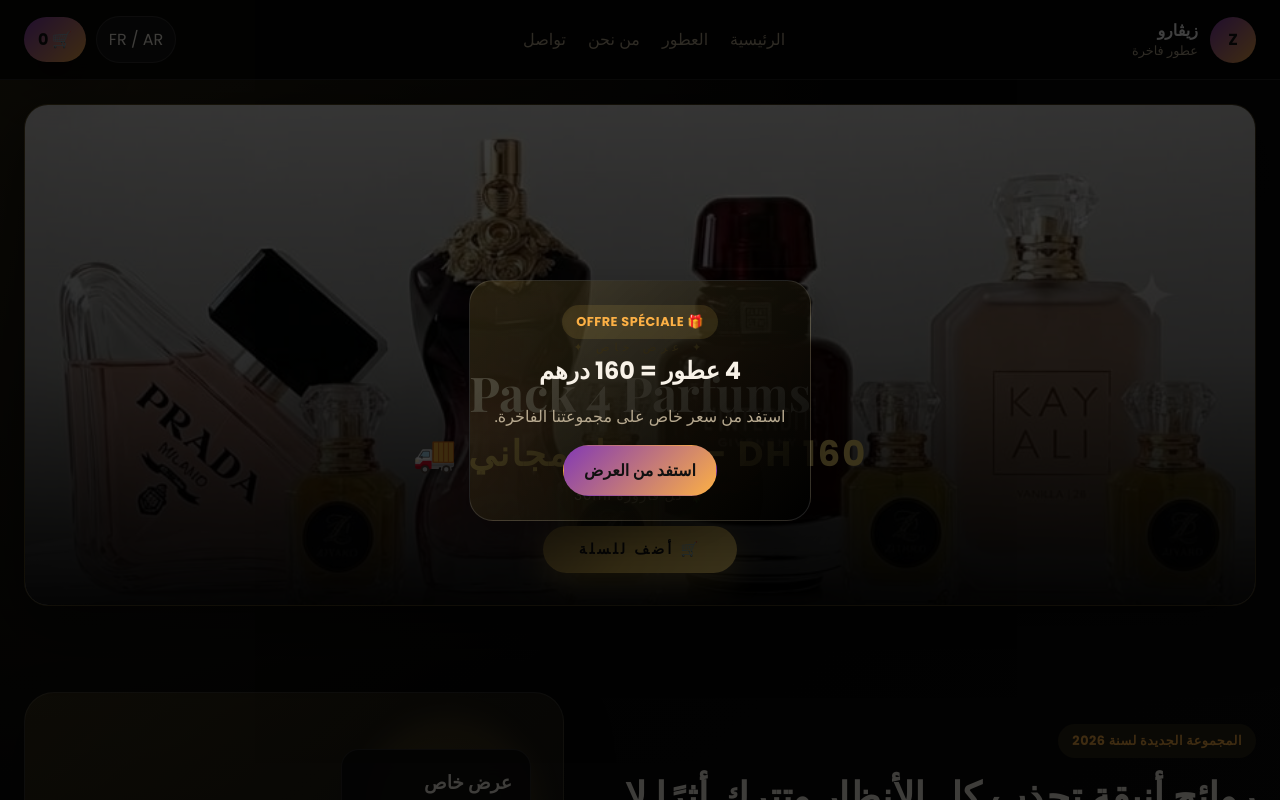
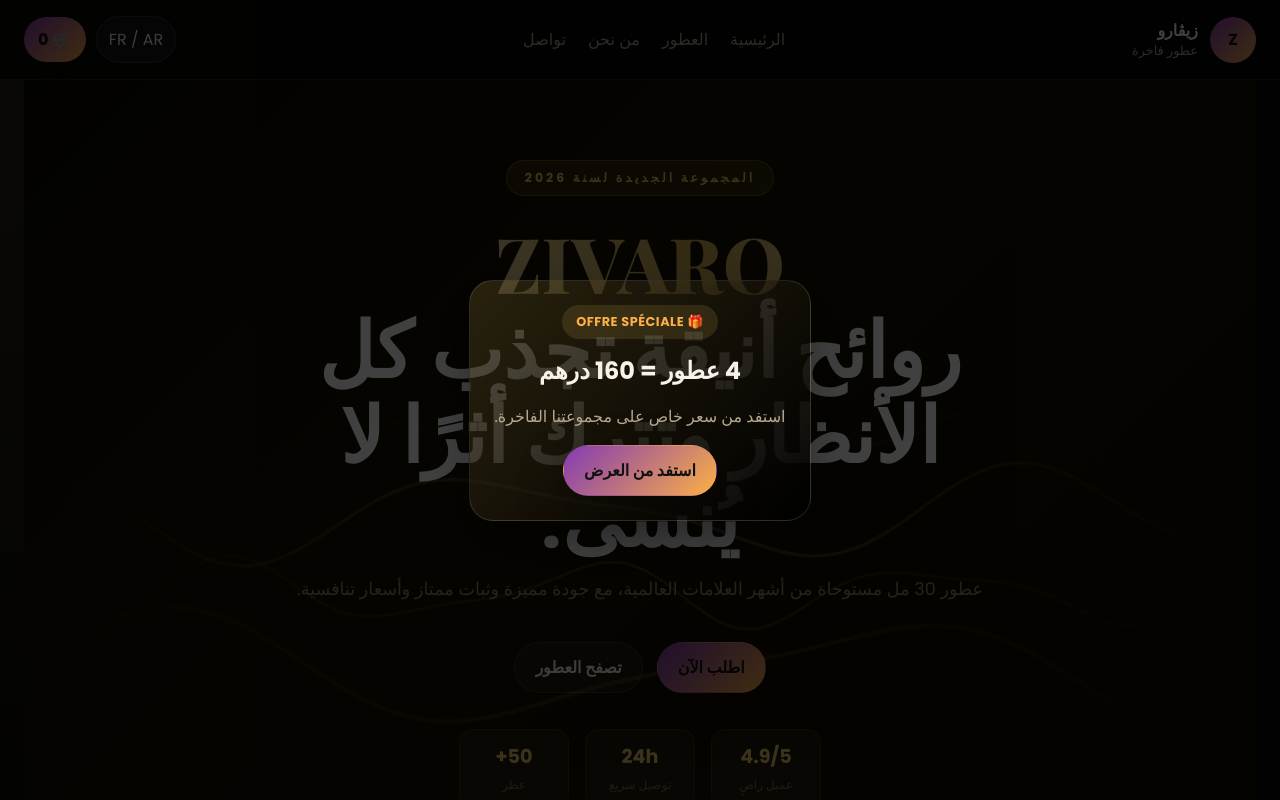
Before and after one commit to yassneyassne999-hash/zivaro_parfum, a plain HTML site: page index.html in a window 1280 px wide. Shown: the top 800 px of the page. Drawn offline with nearby package versions, Linux system fonts and the light colour scheme.

Commit message:
Update index.html

```diff
--- a/index.html
+++ b/index.html
@@ -9,6 +9,140 @@
     <link rel="preconnect" href="https://fonts.gstatic.com" crossorigin />
     <link href="https://fonts.googleapis.com/css2?family=Poppins:wght@300;400;500;600;700&family=Playfair+Display:wght@600;700;800&display=swap" rel="stylesheet" />
     <link rel="stylesheet" href="style.css" />
+    <style>
+      /* ===== WAVE ANIMATION ===== */
+      .wave-container {
+        position: relative;
+        width: 100%;
+        overflow: hidden;
+        line-height: 0;
+        margin-bottom: -2px;
+      }
+      .wave-container svg {
+        display: block;
+        width: 100%;
+      }
+      .hero-wave-wrap {
+        position: relative;
+        background: linear-gradient(135deg, #0a0800 0%, #1a1200 40%, #0d0a00 100%);
+        padding: 80px 24px 60px;
+        overflow: hidden;
+      }
+      /* موجات الكانفاس */
+      #wave-canvas {
+        position: absolute;
+        inset: 0;
+        width: 100%;
+        height: 100%;
+        pointer-events: none;
+        z-index: 0;
+      }
+      .hero-wave-content {
+        position: relative;
+        z-index: 2;
+        text-align: center;
+        max-width: 800px;
+        margin: 0 auto;
+      }
+      .hero-wave-content .pill {
+        display: inline-block;
+        padding: 8px 18px;
+        border-radius: 999px;
+        background: rgba(201,168,76,0.15);
+        color: #e8c96a;
+        font-weight: 700;
+        font-size: 0.78rem;
+        letter-spacing: 3px;
+        text-transform: uppercase;
+        margin-bottom: 24px;
+        border: 1px solid rgba(201,168,76,0.3);
+        animation: fadeUp 0.8s ease forwards 0.2s;
+        opacity: 0;
+      }
+      .hero-wave-title {
+        font-family: 'Playfair Display', serif;
+        font-size: clamp(2.2rem, 6vw, 5rem);
+        font-weight: 800;
+        color: #fff;
+        margin: 0 0 16px;
+        line-height: 1.1;
+        animation: fadeUp 0.8s ease forwards 0.4s;
+        opacity: 0;
+      }
+      .hero-wave-title .gold-word {
+        background: linear-gradient(90deg, #c9a84c, #f5e6b8, #c9a84c);
+        background-size: 200% auto;
+        -webkit-background-clip: text;
+        -webkit-text-fill-color: transparent;
+        background-clip: text;
+        animation: shimmer 3s linear infinite, fadeUp 0.8s ease forwards 0.4s;
+      }
+      @keyframes shimmer {
+        to { background-position: 200% center; }
+      }
+      .hero-wave-sub {
+        font-size: clamp(0.95rem, 2vw, 1.1rem);
+        color: #9a8a6a;
+        margin: 0 0 36px;
+        line-height: 1.8;
+        animation: fadeUp 0.8s ease forwards 0.6s;
+        opacity: 0;
+      }
+      .hero-wave-actions {
+        display: flex;
+        gap: 14px;
+        justify-content: center;
+        flex-wrap: wrap;
+        animation: fadeUp 0.8s ease forwards 0.8s;
+        opacity: 0;
+      }
+      .hero-wave-stats {
+        display: flex;
+        gap: 16px;
+        justify-content: center;
+        flex-wrap: wrap;
+        margin-top: 36px;
+        animation: fadeUp 0.8s ease forwards 1s;
+        opacity: 0;
+      }
+      .hero-wave-stats div {
+        padding: 12px 20px;
+        border-radius: 14px;
+        background: rgba(255,255,255,0.05);
+        border: 1px solid rgba(201,168,76,0.15);
+        text-align: center;
+        min-width: 110px;
+      }
+      .hero-wave-stats strong {
+        display: block;
+        color: #e8c96a;
+        font-size: 1.2rem;
+      }
+      .hero-wave-stats span {
+        font-size: 0.75rem;
+        color: #7a6e58;
+      }
+      /* bottom wave divider */
+      .wave-divider {
+        position: relative;
+        height: 80px;
+        overflow: hidden;
+        background: linear-gradient(135deg, #0a0800, #0d0a00);
+      }
+      .wave-divider::before {
+        content: '';
+        position: absolute;
+        bottom: 0; left: -50%;
+        width: 200%;
+        height: 100%;
+        background: var(--bg, #050505);
+        border-radius: 50% 50% 0 0 / 100% 100% 0 0;
+      }
+      @keyframes fadeUp {
+        from { opacity: 0; transform: translateY(24px); }
+        to   { opacity: 1; transform: translateY(0); }
+      }
+    </style>
   </head>
   <body>
     <header class="header">
@@ -38,6 +172,28 @@
 
     <main id="top">
 
+      <!-- ===== HERO مع موجة ذهبية ===== -->
+      <div class="hero-wave-wrap">
+        <canvas id="wave-canvas"></canvas>
+        <div class="hero-wave-content">
+          <span class="pill" data-i18n="heroBadge">✦ المجموعة الجديدة 2026 ✦</span>
+          <h1 class="hero-wave-title">
+            <span class="gold-word">ZIVARO</span><br/>
+            <span data-i18n="heroTitle">روائح تُلفت الأنظار</span>
+          </h1>
+          <p class="hero-wave-sub" data-i18n="heroText">عطور 30 مل مستوحاة من أشهر العلامات العالمية، بجودة مميزة وثبات ممتاز وأسعار تنافسية.</p>
+          <div class="hero-wave-actions">
+            <a class="btn btn-primary" href="parfums.html" data-i18n="heroBtnPrimary">اطلب الآن</a>
+            <a class="btn btn-secondary" href="parfums.html" data-i18n="heroBtnSecondary">شوف العطور</a>
+          </div>
+          <div class="hero-wave-stats">
+            <div><strong>4.9/5</strong><span data-i18n="statClients">زبناء راضيين</span></div>
+            <div><strong>24h</strong><span data-i18n="statDelivery">توصيل سريع</span></div>
+            <div><strong>50+</strong><span data-i18n="statParfums">عطور</span></div>
+          </div>
+        </div>
+      </div>
+
       <!-- PACK SPECIAL -->
       <div style="margin:24px 0 32px;border-radius:24px;overflow:hidden;position:relative;border:1px solid rgba(201,168,76,0.3);box-shadow:0 20px 60px rgba(0,0,0,0.5);">
         <img src="zivaro/images/WhatsApp Image 2026-06-29 at 20.41.51.jpeg" alt="Pack 4 Parfums Zivaro" style="width:100%;display:block;object-fit:cover;max-height:500px;" />
@@ -52,36 +208,6 @@
           </button>
         </div>
       </div>
-
-      <section class="hero reveal">
-        <div class="hero-content">
-          <span class="pill" data-i18n="heroBadge">المجموعة الجديدة 2026</span>
-          <h2 data-i18n="heroTitle">روائح أنيقة تُلفت الأنظار وتترك أثرًا لا يُنسى.</h2>
-          <p data-i18n="heroText">عطور 30 مل مستوحاة من أشهر العلامات العالمية، بجودة مميزة وثبات ممتاز وأسعار تنافسية.</p>
-          <div class="hero-actions">
-            <a class="btn btn-primary" href="parfums.html" data-i18n="heroBtnPrimary">اطلب الآن</a>
-            <a class="btn btn-secondary" href="parfums.html" data-i18n="heroBtnSecondary">شوف العطور</a>
-          </div>
-          <div class="hero-stats">
-            <div><strong>4.9/5</strong><span data-i18n="statClients">زبناء راضيين</span></div>
-            <div><strong>24h</strong><span data-i18n="statDelivery">توصيل سريع</span></div>
-            <div><strong>50+</strong><span data-i18n="statParfums">عطور</span></div>
-          </div>
-        </div>
-        <div class="hero-visual">
-          <div class="orb orb-one"></div>
-          <div class="orb orb-two"></div>
-          <div class="hero-card card-main">
-            <h3 data-i18n="heroCardTitle">التوقيع الفاخر</h3>
-            <p data-i18n="heroCardText">رائحة أنيقة تُلفت الانتباه فورًا</p>
-            <span data-i18n="heroCardPrice">ابتداء من 40 درهم</span>
-          </div>
-          <div class="hero-card card-side">
-            <h3 data-i18n="offerCardTitle">عرض خاص</h3>
-            <p data-i18n="offerCardText">4 عطور = 160 درهم</p>
-          </div>
-        </div>
-      </section>
 
       <section class="featured-strip reveal">
         <div><strong>✨</strong><span data-i18n="feature1">جودة مميزة</span></div>
@@ -180,7 +306,6 @@
       <div><p>© 2026 ZIVARO</p></div>
     </footer>
 
-    <!-- السلة -->
     <div class="cart-box" id="cart-box" aria-live="polite">
       <div class="cart-header">
         <h3>السلة 🛒</h3>
@@ -195,7 +320,6 @@
       </div>
     </div>
 
-    <!-- MODAL معلومات الطلب -->
     <div id="order-modal" style="display:none;position:fixed;inset:0;background:rgba(0,0,0,0.85);z-index:999;align-items:center;justify-content:center;padding:20px;">
       <div style="background:#151515;border:1px solid rgba(201,168,76,0.3);border-radius:20px;padding:28px;max-width:420px;width:100%;position:relative;">
         <div style="position:absolute;top:0;left:0;right:0;height:2px;background:linear-gradient(90deg,transparent,#c9a84c,transparent);border-radius:20px 20px 0 0;"></div>
@@ -222,6 +346,53 @@
       </div>
     </div>
 
+    <script>
+    // ===== GOLDEN WAVE ANIMATION =====
+    const canvas = document.getElementById('wave-canvas');
+    const ctx = canvas.getContext('2d');
+    let W, H, t = 0;
+
+    function resize() {
+      W = canvas.width  = canvas.offsetWidth;
+      H = canvas.height = canvas.offsetHeight;
+    }
+    resize();
+    window.addEventListener('resize', resize);
+
+    function drawWaves() {
+      ctx.clearRect(0, 0, W, H);
+      const waves = [
+        { amp: 28, freq: 0.012, speed: 0.018, y: H * 0.55, alpha: 0.18, width: 2.5 },
+        { amp: 20, freq: 0.018, speed: 0.025, y: H * 0.65, alpha: 0.12, width: 1.8 },
+        { amp: 35, freq: 0.009, speed: 0.012, y: H * 0.75, alpha: 0.09, width: 3.5 },
+        { amp: 15, freq: 0.022, speed: 0.032, y: H * 0.45, alpha: 0.07, width: 1.2 },
+      ];
+
+      waves.forEach(w => {
+        ctx.beginPath();
+        ctx.moveTo(0, w.y);
+        for (let x = 0; x <= W; x += 4) {
+          const y = w.y + Math.sin(x * w.freq + t * w.speed * 60) * w.amp
+                        + Math.sin(x * w.freq * 1.7 + t * w.speed * 40) * (w.amp * 0.4);
+          ctx.lineTo(x, y);
+        }
+        const grad = ctx.createLinearGradient(0, 0, W, 0);
+        grad.addColorStop(0,   `rgba(201,168,76,0)`);
+        grad.addColorStop(0.3, `rgba(232,201,106,${w.alpha})`);
+        grad.addColorStop(0.5, `rgba(245,230,184,${w.alpha * 1.5})`);
+        grad.addColorStop(0.7, `rgba(232,201,106,${w.alpha})`);
+        grad.addColorStop(1,   `rgba(201,168,76,0)`);
+        ctx.strokeStyle = grad;
+        ctx.lineWidth = w.width;
+        ctx.stroke();
+      });
+
+      t += 0.016;
+      requestAnimationFrame(drawWaves);
+    }
+    drawWaves();
+    </script>
+
     <script src="script.js"></script>
   </body>
 </html>
```
